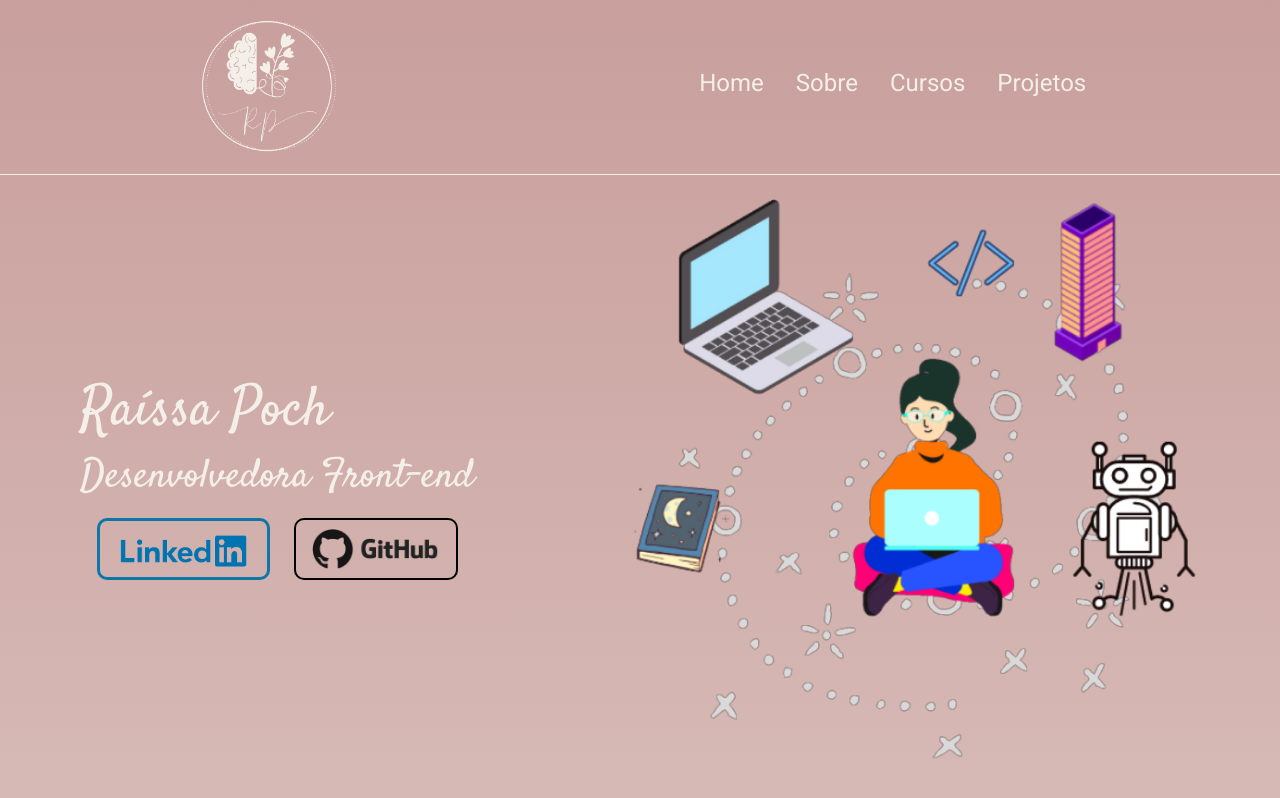
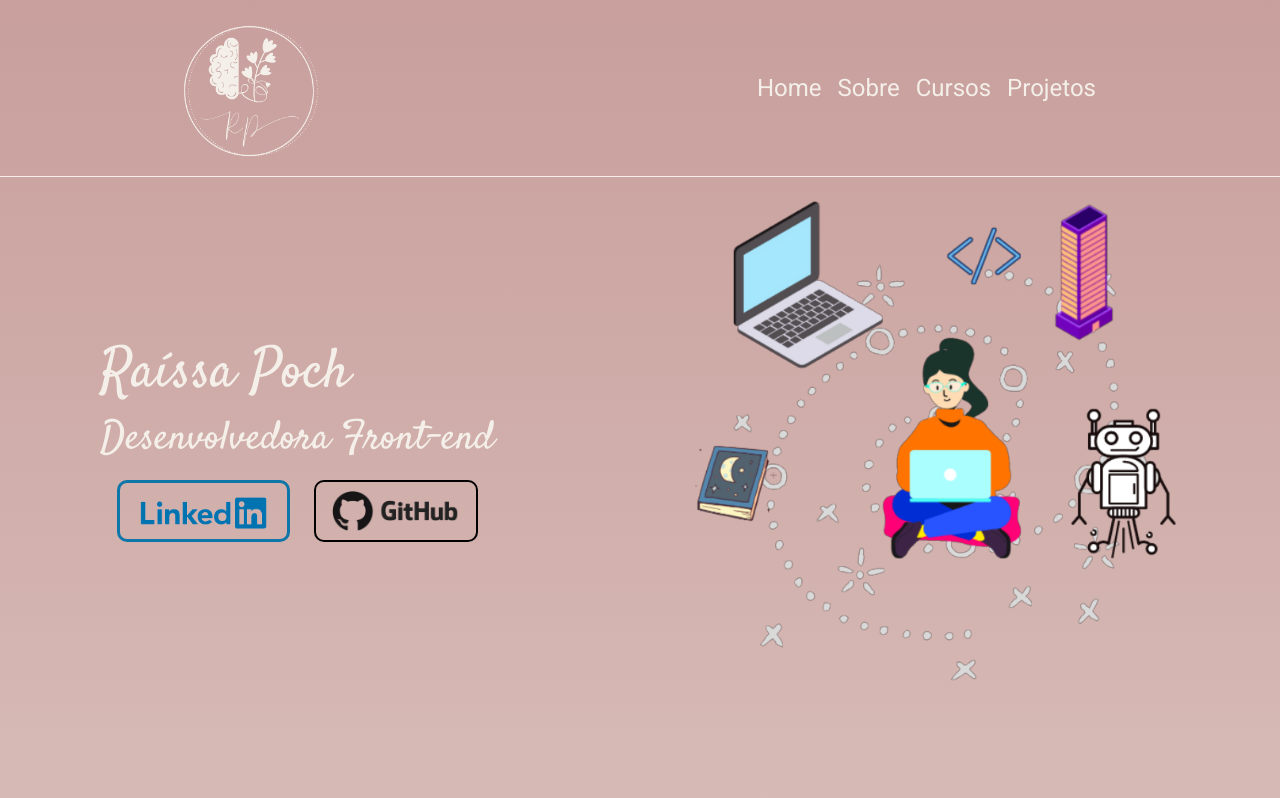
Before and after one commit to raissapoch/Portifolio, a website: page index.html in a window 1280 px wide. Shown: the top 798 px of the page. Drawn offline with nearby package versions, Linux system fonts and the light colour scheme.

Commit message:
responsividade

```diff
--- a/assets/css/cabecalho.css
+++ b/assets/css/cabecalho.css
@@ -1,23 +1,13 @@
 .cabecalho{
-    display: flex;
-    flex-direction: row;
-    align-items: center;
-    justify-content: space-around;
-    padding: .5rem 1rem 1rem 1rem;
+    padding: 0 10rem 0 10rem;
 }
-
 .cabecalho__imagem{
     height: 150px;
 }
 
-.cabecalho__menu{
-    display: flex;
-    gap: 32px;
-}
-
 .cabecalho__menu--item{
     font-family: var(--fonte__secundaria);
-    color: var(--bege);
+    color: var(--bege) !important ;
     font-weight: 400;
     font-size: 1.5rem;
 }
--- a/assets/css/conteudo.css
+++ b/assets/css/conteudo.css
@@ -80,6 +80,6 @@
 }
 
 .conteudoPrincipal__imagem{
-    height: 35rem;
+    height: 30rem;
 
 }
--- a/index.html
+++ b/index.html
@@ -15,22 +15,36 @@
         <link rel="stylesheet" href="assets/css/projetos.css">
         <link rel="stylesheet" href="assets/css/projetosCard.css">
         <link rel="stylesheet" href="assets/css/rodape.css">
-
-
-        <title>Portifólio - Raíssa Poch</title>
     </head>
 
     <body>
 
-        <!-- menu -->
-        <header class="cabecalho">
-            <img class="cabecalho__imagem" src="assets/img/logo.png" alt="logo">
-            <nav class="cabecalho__menu">
-                <a href="#home" class="cabecalho__menu--item">Home</a>
-                <a href="#sobre" class="cabecalho__menu--item">Sobre</a>
-                <a href="#cursos" class="cabecalho__menu--item">Cursos</a>
-                <a href="#projetos" class="cabecalho__menu--item">Projetos</a>
-            </nav>
+      <!-- menu -->
+        <header>
+          <nav class="navbar navbar-expand-lg navbar-light">
+            <div class="container-fluid cabecalho">
+              <a class="navbar-brand" href="#"><img class="cabecalho__imagem" src="assets/img/logo.png"></a>
+              <button class="navbar-toggler" type="button" data-bs-toggle="collapse" data-bs-target="#navbarNav" aria-controls="navbarNav" aria-expanded="false" aria-label="Toggle navigation">
+                <span class="navbar-toggler-icon"></span>
+              </button>
+              <div class="collapse navbar-collapse justify-content-end" id="navbarNav">
+                <ul class="navbar-nav">
+                  <li class="nav-item">
+                    <a class="nav-link cabecalho__menu--item" href="#home">Home</a>
+                  </li>
+                  <li class="nav-item">
+                    <a class="nav-link cabecalho__menu--item" href="#sobre">Sobre</a>
+                  </li>
+                  <li class="nav-item">
+                    <a class="nav-link cabecalho__menu--item" href="#cursos">Cursos</a>
+                  </li>
+                  <li class="nav-item">
+                    <a class="nav-link cabecalho__menu--item" href="#projetos">Projetos</a>
+                  </li>
+                </ul>
+              </div>
+            </div>
+          </nav>
         </header>
         <!-- fim do menu -->
 
@@ -124,7 +138,7 @@
             <p class="rodape__texto">Desenvolvido com muito &#128420; por Raíssa Poch</p>
         </footer>
 
-        <script src="node_modules/bootstrap/dist/js/bootstrap.bundle.js"></script>
+        <script src="node_modules/bootstrap/dist/js/bootstrap.bundle.min.js"></script>
         <script src="assets/js/scroll.js"></script>
         <script src="assets/js/hidden-itens.js"></script>
 
```
